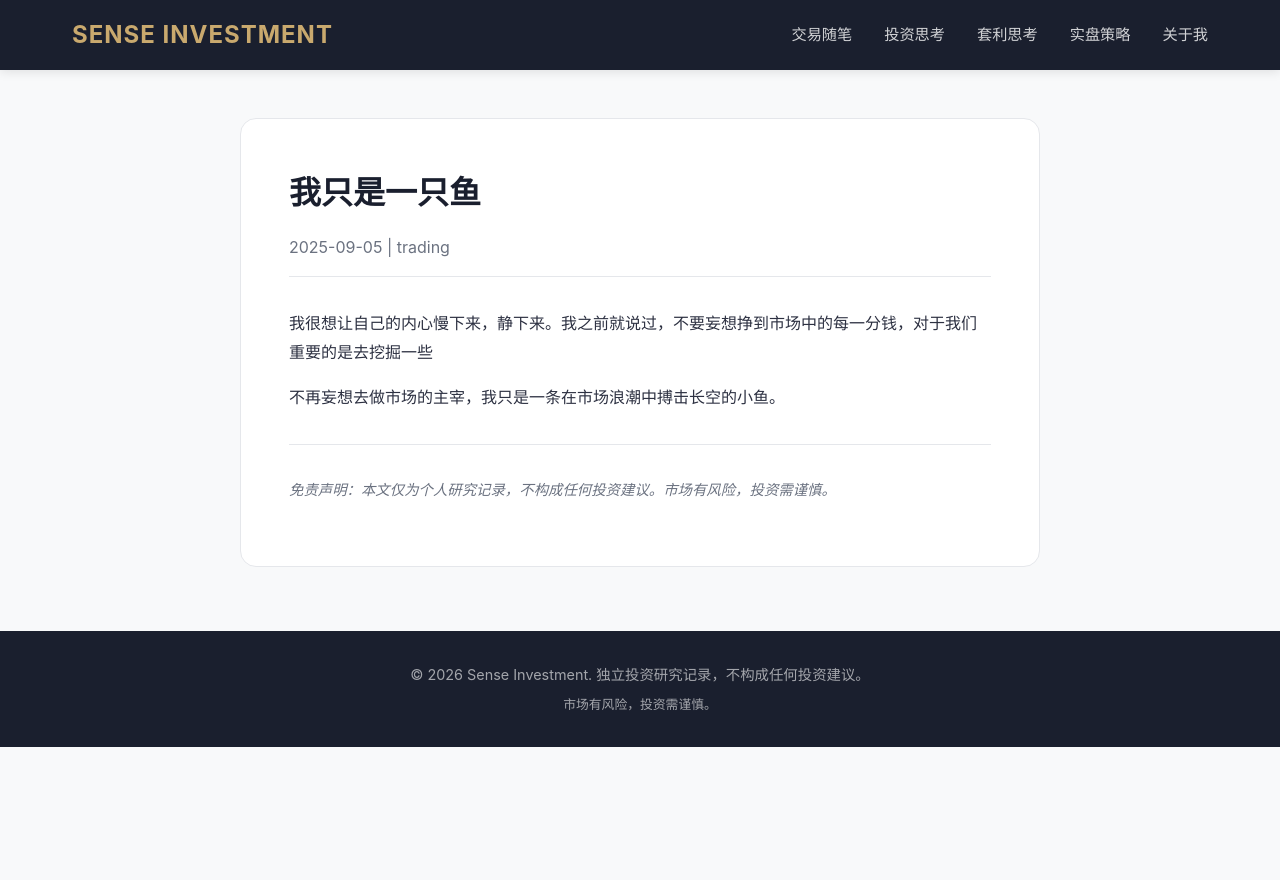
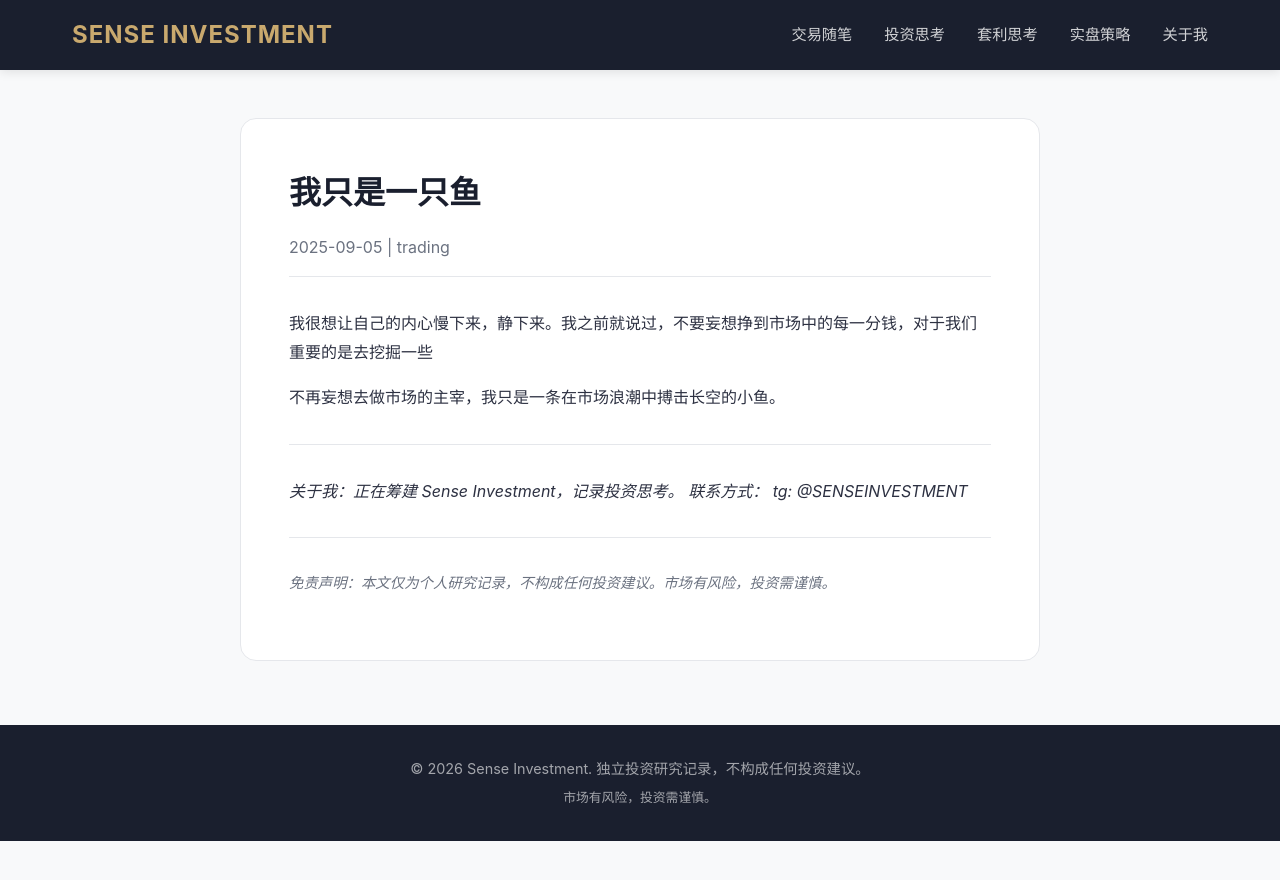
Before and after one commit to cryptoLbei/sense-blog, a Jekyll site: the page built from _posts/2025-09-05-我只是一只鱼.md, in a window 1280 px wide. Shown: the top 880 px of the page. Built offline with Jekyll 4.4.1, drawn with Linux system fonts in a browser that asks for light colours.

Commit message:
Update personal info in 我只是一只鱼.md
Added personal information and contact details.

```diff
--- a/_posts/2025-09-05-我只是一只鱼.md
+++ b/_posts/2025-09-05-我只是一只鱼.md
@@ -8,3 +8,9 @@ categories: trading
 我很想让自己的内心慢下来，静下来。我之前就说过，不要妄想挣到市场中的每一分钱，对于我们重要的是去挖掘一些
 
 不再妄想去做市场的主宰，我只是一条在市场浪潮中搏击长空的小鱼。
+
+
+---
+
+*关于我：正在筹建 Sense Investment，记录投资思考。*
+*联系方式： tg: @SENSEINVESTMENT*
```
